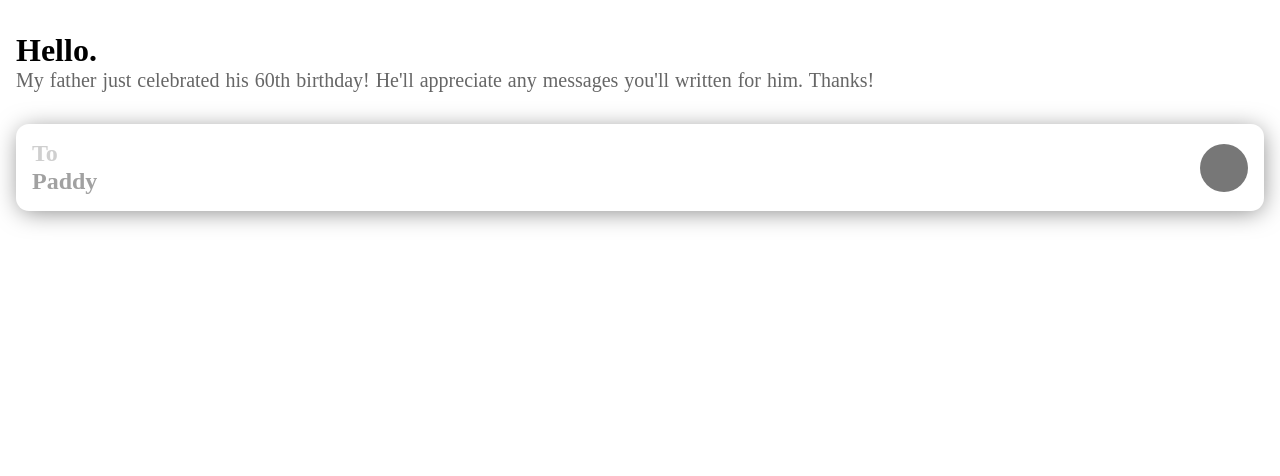
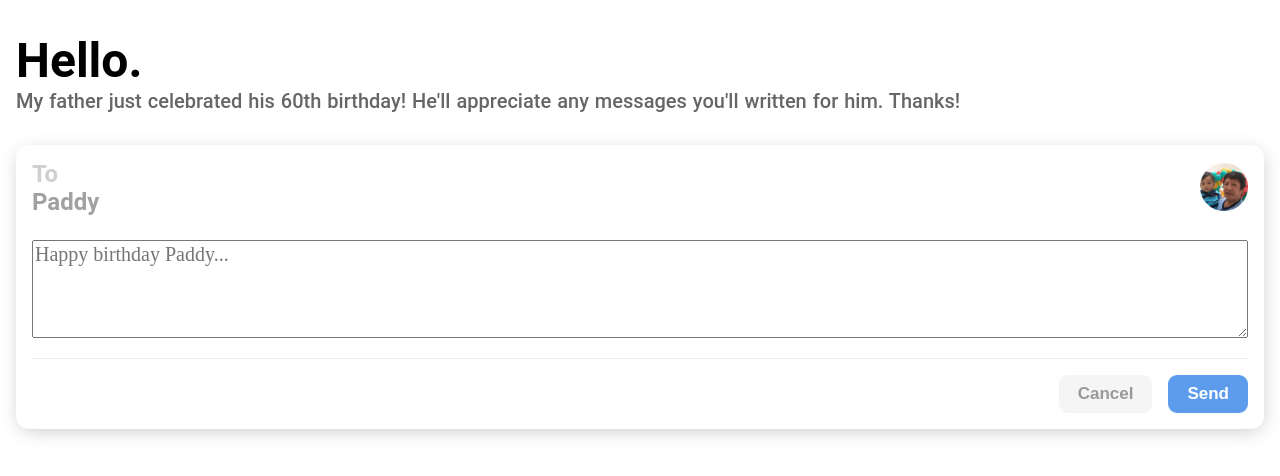
Before and after one commit to KeentGG/papa-bday-greeting, a Nuxt app: page / in a window 1280 px wide. Shown: the top 476 px of the page. Built offline with nearby package versions, Linux system fonts and the light colour scheme.

Commit message:
Initial greetings card ui

```diff
--- a/assets/styles.scss
+++ b/assets/styles.scss
@@ -1,3 +1,8 @@
 body {
-  font-family: 'Avenir Next'
+  font-family: 'Avenir Next', 'Roboto';
+  font-size: 16px;
 }
+
+h1 {
+  font-size: 3rem;
+}
--- a/pages/index.vue
+++ b/pages/index.vue
@@ -7,13 +7,28 @@
             My father just celebrated his 60th birthday! He'll appreciate any messages you'll written for him. Thanks!
         </div>
       </div>
-      <div class="message-card-cntr">
+      <div class="message-card-cntr col">
           <div class="header pull-apart row y-center">
               <div class="message-to">
                   <div>To</div>
                   <div>Paddy</div>
               </div>
-              <div class="photo"></div>
+              <div class="photo">
+                <img src="~/assets/pp.png">
+              </div>
+          </div>
+          <div class="textarea">
+            <textarea id="message-area" rows="4" placeholder="Happy birthday Paddy...">
+            </textarea>
+          </div>
+          <div class="divider"></div>
+          <div class="form-actions row pull-right">
+            <button class="secondary-button btn">
+              Cancel
+            </button>
+            <button class="cta-button btn">
+              Send
+            </button>
           </div>
       </div>
     </div>
@@ -28,6 +43,7 @@ export default {
 </script>
 
 <style lang="scss">
+$card-gutter: 1rem;
 
 .wrap {
     padding: 2rem 1rem;
@@ -40,8 +56,8 @@ export default {
 .message-card-cntr {
     border-radius: 13px;
     background-color: white;
-    padding: 1rem;
-    box-shadow: 1px 3px 24px -3px rgba(0,0,0,.5);
+    padding: $card-gutter;
+    box-shadow: 1px 4px 20px -4px rgba(0,0,0,.25);
 }
 .message-to {
     font-size: 24px;
@@ -63,11 +79,54 @@ export default {
 }
 
 .header {
-    .photo {
+  margin-bottom: 1.5rem;
+  .photo {
+      img {
         width: 3rem;
         height: 3rem;
-        border-radius: 50%;
-        background-color: #777;
-    }
+      }
+  }
 }
+
+#message-area {
+  font-size: 20px;
+  color: #333;
+  font-weight: 400;
+  width: 100%;
+  font-family: 'Avenir';
+}
+
+.btn {
+  font-size: 17px;
+  font-weight: 700;
+  border-radius: 9px;
+  padding: 9px 19px;
+  border: none;
+  &.cta-button {
+    background-color: #5D9CEC;
+    color: white;
+  }
+  &.secondary-button {
+    background-color: #F5F5F5;
+    color: #999;
+  }
+}
+
+.form-actions {
+  margin-top: $card-gutter;
+  button + button{
+    margin-left: $card-gutter;
+  }
+}
+
+.divider {
+  width: 100%;
+  height: 1px;
+  background-color: #EEEEEE;
+}
+
+.textarea {
+  margin-bottom: $card-gutter;
+}
+
 </style>
```
Also changed, not shown: assets/pp.png (added).
